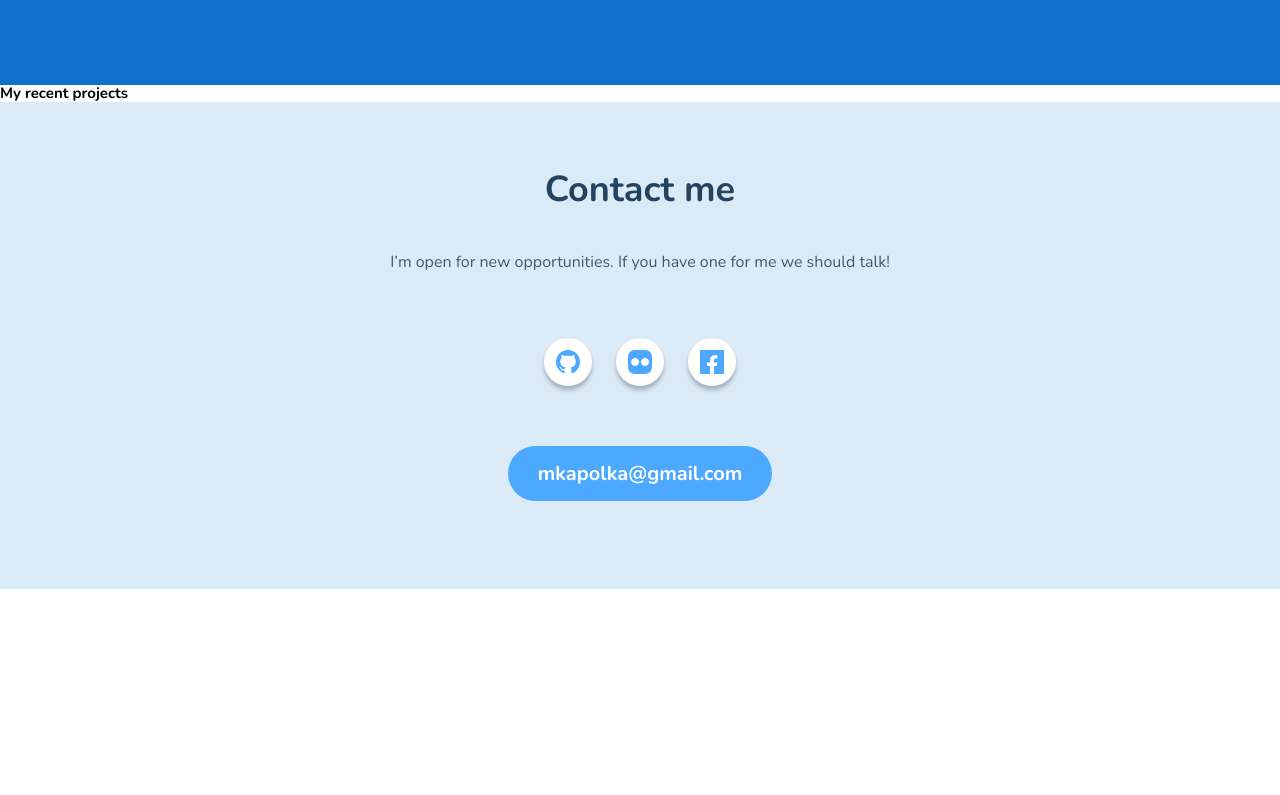
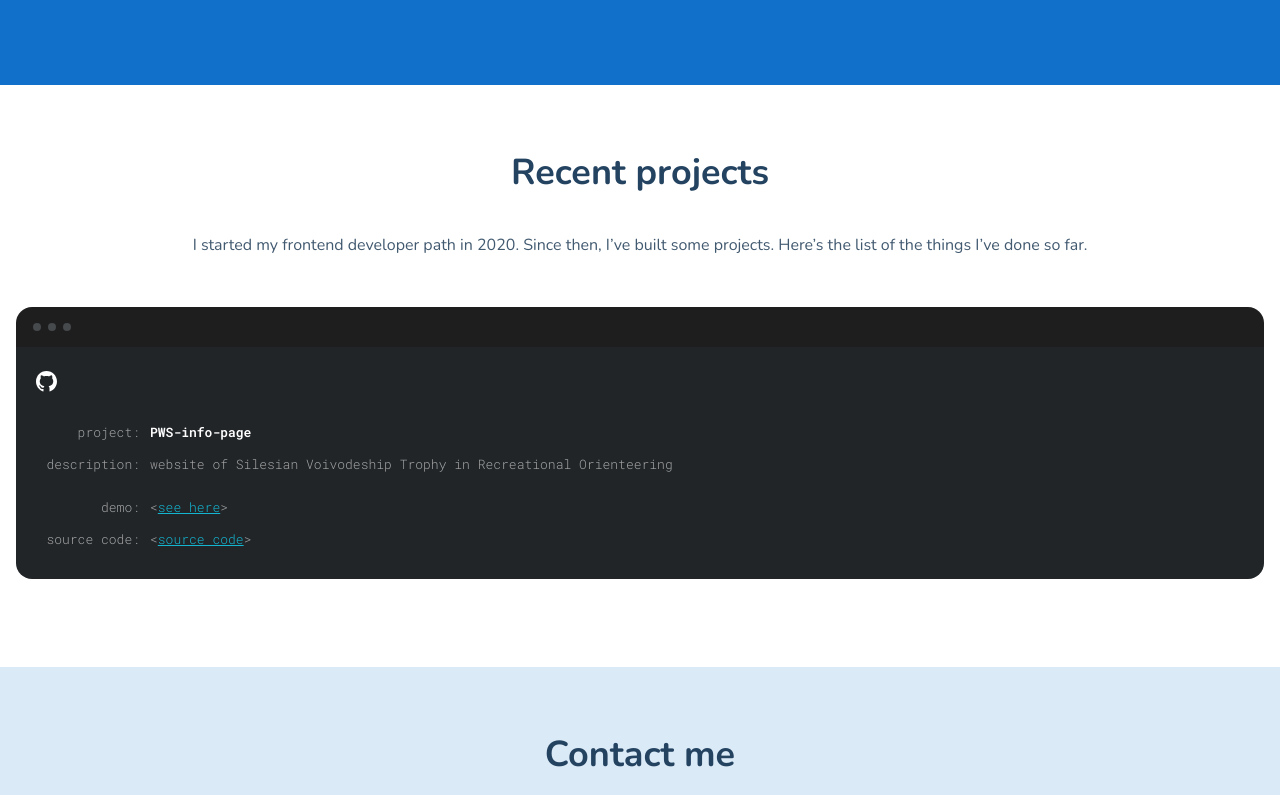
Before and after one commit to marta-kapolka/wtf-portfolio, a website built with webpack: page src/pages/index.html in a window 1280 px wide. Shown: the part 2002-2797 px from the top of the page. Before the commit the page ends 2591 px from the top, so only its background shows below. Built offline with nearby package versions, Linux system fonts and the light colour scheme.

Commit message:
feat: fill and style project section

```diff
--- a/src/pages/index.html
+++ b/src/pages/index.html
@@ -17,7 +17,7 @@
       content="https://maciejkorsan.com/wtf-gulp-starter/assets/img/cover.png"
     />
     <link rel="preconnect" href="https://fonts.gstatic.com">
-    <link href="https://fonts.googleapis.com/css2?family=Nunito:wght@300;400;600;700&family=Roboto+Mono:wght@400;700&display=swap" rel="stylesheet">
+    <link href="https://fonts.googleapis.com/css2?family=Nunito:wght@300;400;600;700&family=Roboto+Mono:wght@300;600&display=swap" rel="stylesheet">
 
     <!-- uncomment the line below to enable PWA  -->
     <!-- <link rel="manifest" href="manifest.json" /> -->
@@ -34,7 +34,7 @@
           <p class="hero__hello">Hey there!</p>
         </div>
         <div class="hero__header">
-          <h1 class="hero__title">My name is Marta and I'm an aspiring <span class="hero__title--special">Frontend developer</span> and an orienteering freak.</h1>
+          <h1 class="hero__title">My name is Marta and I'm an aspiring <span class="hero__title--special">Frontend developer</span> and a keen orienteering freak.</h1>
           <p class="hero__description">
             You might be interested in checking the list of <a href="#skills" class="hero__description--link">my skills</a>. Don’t
             forget to have a glimpse at <a href="#projects" class="hero__description--link">my projects</a>. Currently I’m looking for
@@ -80,7 +80,22 @@
         </article>
       </section>
       <section class="projects" id="projects">
-        <h2 class="projects__title">My recent projects</h2>
+        <h2 class="projects__title">Recent projects</h2>
+        <p class="projects__description">I started my frontend developer path in 2020. Since then, I’ve built some projects. Here’s the list of the things I’ve done so far.</p>
+        <article class="project">
+          <div class="project__top-container"><svg viewBox="0 0 15 10" xmlns="http://www.w3.org/2000/svg">
+            <circle cx="50%" cy="50%" r="1" fill="#464A4D" /><circle cx="25%" cy="50%" r="1" fill="#464A4D" /><circle cx="75%" cy="50%" r="1" fill="#464A4D" />
+          </svg></div>
+          <div class="project__main-container">
+
+            <h3 class="project__description"><span class="project__label">project:</span><span class="project__name">PWS-info-page</span></h3>
+            <p class="project__description"><span class="project__label">description:</span><span class="project__details">website of Silesian Voivodeship Trophy in Recreational Orienteering</span></p>
+            </br>
+            <p class="project__description"><span class="project__label">demo:</span><span class="project__link">see here</span></p>
+            <p class="project__description"><span class="project__label">source code:</span><span class="project__link">source code</span></p>
+          </div>
+        </article>
+
       </section>
       <section class="contact" id="contact">
         <h2 class="contact__title">Contact me</h2>
--- a/src/scss/_mixins.scss
+++ b/src/scss/_mixins.scss
@@ -34,7 +34,7 @@
 @mixin link-mail-container {
   display: flex;
   justify-content: center;
-    margin-top:6rem;
+  margin-top: 6rem;
 }
 
 @mixin link-mail {
@@ -56,3 +56,13 @@
   margin: 0 1.2rem;
   padding: 1.2rem;
 }
+
+@mixin project-description-alignment {
+  display: inline-block;
+  width: calc(100% - 11rem);
+}
+
+@mixin project-code-symbols-position {
+  color: $grey5;
+  display: inline-block;
+}
--- a/src/scss/_variables.scss
+++ b/src/scss/_variables.scss
@@ -2,9 +2,15 @@
 $white: #FFFFFF;
 $light-blue: #DBEAF7;
 $blue: #1070CA;
+$grey1: #1E1E1E;
+$grey2: #212528;
+$grey3: #464A4D;
+$grey4: #808082;
+$grey5: #A3A3A3;
 
 $text-dark: #234361;
 $text-default: #425A70;
+$text-blue: #14B5D0;
 $link: #4DA8FF;
 
 
--- a/src/scss/modules/projects.scss
+++ b/src/scss/modules/projects.scss
@@ -0,0 +1,79 @@
+.projects {
+  @include section-mobile-layout;
+  &__title {
+    @include mobile-grid-element-width;
+    @include section-title-text;
+  }
+  &__description {
+    @include mobile-grid-element-width;
+    @include regular-text;
+  }
+}
+
+.project {
+  @include mobile-grid-element-width;
+  margin-top: 2.4rem;
+  &__top-container {
+    background-color: $grey1;
+    border-top-left-radius: 1.6rem;
+    border-top-right-radius: 1.6rem;
+    display: flex;
+    height: 4rem;
+    justify-content: flex-start;
+    padding-left: 0.6rem;
+  }
+  &__main-container {
+    background-color: $grey2;
+    border-bottom-left-radius: 1.6rem;
+    border-bottom-right-radius: 1.6rem;
+    padding: 2.4rem 2rem;
+    &::before {
+      content: url(../assets/svg/github-white.svg);
+    }
+  }
+  &__description {
+    color: $grey5;
+    font-family: $code-font;
+    font-size: 1.3rem;
+    font-weight: 300;
+    line-height: 2.4rem;
+    padding: 0.4rem;
+
+    &:first-child {
+      margin-top: 2rem;
+    }
+    & > :last-child {
+      margin-left: 1rem;
+    }
+  }
+  &__label {
+    display: inline-block;
+    text-align: right;
+    vertical-align: top;
+    width: 10rem;
+  }
+  &__name {
+    @include project-description-alignment;
+    color: $white;
+    font-weight: 600;
+  }
+  &__details {
+    @include project-description-alignment;
+  }
+  &__link {
+    @include project-description-alignment;
+    color: $text-blue;
+    text-decoration: underline;
+    &::before {
+      content: "<";
+      @include project-code-symbols-position;
+    }
+    &::after {
+      content: ">";
+      @include project-code-symbols-position;
+    }
+  }
+  &:first-of-type {
+    margin-top: 4.6rem;
+  }
+}
```
Also changed, not shown: src/assets/svg/github-white.svg (added). Lines whose indentation alone changed are shown as unchanged.
